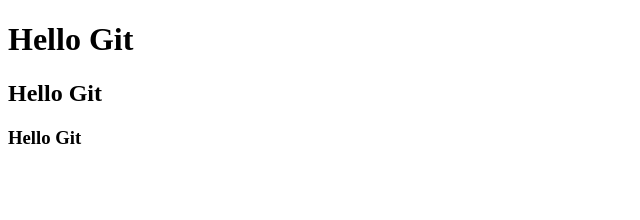
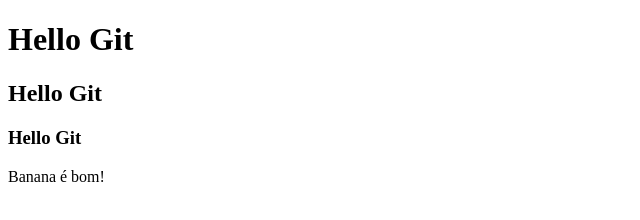
Before and after one commit to RR15V/Shellter, a plain HTML site: page index.html in a window 1280 px wide. Shown: the whole page, without its empty margins (0-640 px from the left). Drawn offline with Linux system fonts and the light colour scheme.

Commit message:
Update index.html
Classe Banana

```diff
--- a/index.html
+++ b/index.html
@@ -9,5 +9,8 @@
     <h1>Hello Git</h1>
     <h2>Hello Git</h2>
     <h3>Hello Git</h3>
+
+    <p class="Banana">Banana é bom!</p>
+
 </body>
 </html>
```
